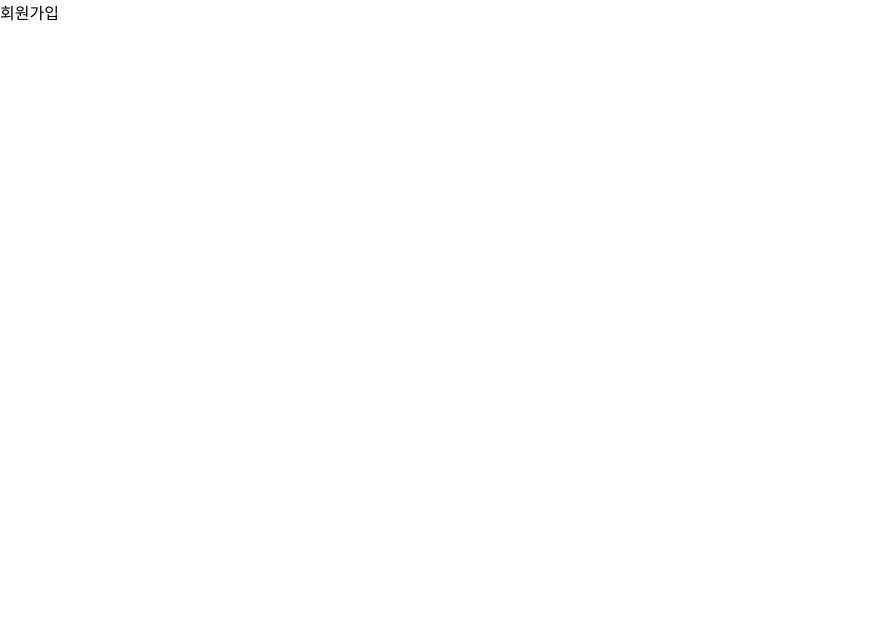
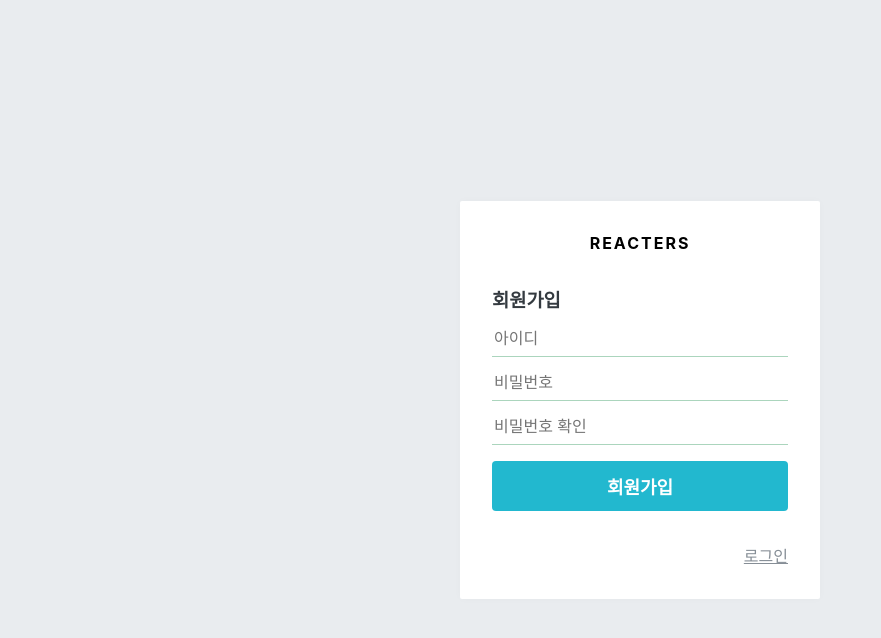
Before and after one commit to wooyoung85/blog, a React (Create React App) app in the folder blog-frontend/: page /register in a window 1280 px wide. Shown: the top 638 px of the page, without its empty margins (0-881 px from the left). Built offline with nearby package versions, Linux system fonts and the light colour scheme.

Commit message:
[Add] AuthForm UI 완성

```diff
--- /dev/null
+++ b/blog-frontend/src/components/auth/AuthForm.js
@@ -0,0 +1,93 @@
+import Button from 'components/common/Button';
+import palette from 'lib/styles/palette';
+import React from 'react';
+import { Link } from 'react-router-dom';
+import styled from 'styled-components';
+
+const AuthFormBlock = styled.div`
+  h3 {
+    margin: 0;
+    color: ${palette.gray[8]};
+    margin-bottom: 1rem;
+  }
+`;
+
+const StyledInput = styled.input`
+  font-size: 1rem;
+  border: none;
+  border-bottom: 1px solid ${palette.gray[5]};
+  padding-bottom: 0.5rem;
+  outline: none;
+  width: 100%;
+  &:focus {
+    color: $oc-teal-7;
+    border-bottom: 1px solid ${palette.gray[7]};
+  }
+  & + & {
+    margin-top: 1rem;
+  }
+`;
+
+const Footer = styled.div`
+  margin-top: 2rem;
+  text-align: right;
+  a {
+    color: ${palette.gray[6]};
+    text-decoration: underline;
+    &:hover {
+      color: ${palette.gray[9]};
+    }
+  }
+`;
+
+const ButtonWithMarginTop = styled(Button)`
+  margin-top: 1rem;
+`;
+
+const textMap = {
+  login: '로그인',
+  register: '회원가입',
+};
+
+const AuthForm = ({ type }) => {
+  const text = textMap[type];
+  return (
+    <AuthFormBlock>
+      <h3>{text}</h3>
+      <form>
+        <StyledInput
+          autoComplete="username"
+          name="username"
+          placeholder="아이디"
+        />
+        <StyledInput
+          autoComplete="new-password"
+          name="password"
+          placeholder="비밀번호"
+          type="password"
+        />
+        {type === 'register' && (
+          <StyledInput
+            autoComplete="new-password"
+            name="passwordConfirm"
+            placeholder="비밀번호 확인"
+            type="password"
+          />
+        )}
+
+        <ButtonWithMarginTop cyan fullWidth>
+          {text}
+        </ButtonWithMarginTop>
+      </form>
+      <Footer>
+        {type === 'login' ? (
+          <Link to="/register">회원가입</Link>
+        ) : (
+          <Link to="/login">로그인</Link>
+        )}
+      </Footer>
+    </AuthFormBlock>
+  );
+};
+
+export default AuthForm;
--- /dev/null
+++ b/blog-frontend/src/components/auth/AuthTemplate.js
@@ -0,0 +1,47 @@
+import palette from 'lib/styles/palette';
+import React from 'react';
+import { Link } from 'react-router-dom';
+import styled from 'styled-components';
+
+const AuthTemplateBlock = styled.div`
+  position: absolute;
+  left: 0;
+  top: 0;
+  bottom: 0;
+  right: 0;
+  background: ${palette.gray[2]};
+  display: flex;
+  flex-direction: column;
+  justify-content: center;
+  align-items: center;
+`;
+
+const WhiteBox = styled.div`
+  .logo-area {
+    display: block;
+    padding-bottom: 2rem;
+    text-align: center;
+    font-weight: bold;
+    letter-spacing: 2px;
+  }
+  box-shadow: 0 0 8px rgba(0, 0, 0, 0.025);
+  padding: 2rem;
+  width: 360px;
+  background: white;
+  border-radius: 2px;
+`;
+
+const AuthTemplate = ({ children }) => {
+  return (
+    <AuthTemplateBlock>
+      <WhiteBox>
+        <div className="logo-area">
+          <Link to="/">REACTERS</Link>
+        </div>
+        {children}
+      </WhiteBox>
+    </AuthTemplateBlock>
+  );
+};
+
+export default AuthTemplate;
--- a/blog-frontend/src/components/common/Button.js
+++ b/blog-frontend/src/components/common/Button.js
@@ -1,6 +1,6 @@
 import palette from 'lib/styles/palette';
 import React from 'react';
-import styled from 'styled-components';
+import styled, { css } from 'styled-components';
 
 const StyledButton = styled.button`
   border: none;
@@ -15,6 +15,23 @@
   &:hover {
     background: ${palette.gray[6]};
   }
+
+  ${(props) =>
+    props.fullWidth &&
+    css`
+      padding-top: 0.75rem;
+      padding-bottom: 0.75rem;
+      width: 100%;
+      font-size: 1.125rem;
+    `}
+  ${(props) =>
+    props.cyan &&
+    css`
+      background: ${palette.cyan[5]};
+      &:hover {
+        background: ${palette.cyan[4]};
+      }
+    `}
 `;
 const Button = (props) => <StyledButton {...props} />;
 
--- a/blog-frontend/src/pages/LoginPage.js
+++ b/blog-frontend/src/pages/LoginPage.js
@@ -1,7 +1,13 @@
 import React from 'react';
+import AuthTemplate from 'components/auth/AuthTemplate';
+import AuthForm from 'components/auth/AuthForm';
 
 const LoginPage = () => {
-  return <div>로그인</div>;
+  return (
+    <AuthTemplate>
+      <AuthForm type="login" />
+    </AuthTemplate>
+  );
 };
 
 export default LoginPage;
--- a/blog-frontend/src/pages/RegisterPage.js
+++ b/blog-frontend/src/pages/RegisterPage.js
@@ -1,7 +1,13 @@
 import React from 'react';
+import AuthTemplate from 'components/auth/AuthTemplate';
+import AuthForm from 'components/auth/AuthForm';
 
 const RegisterPage = () => {
-  return <div>회원가입</div>;
+  return (
+    <AuthTemplate>
+      <AuthForm type="register" />
+    </AuthTemplate>
+  );
 };
 
 export default RegisterPage;
```
